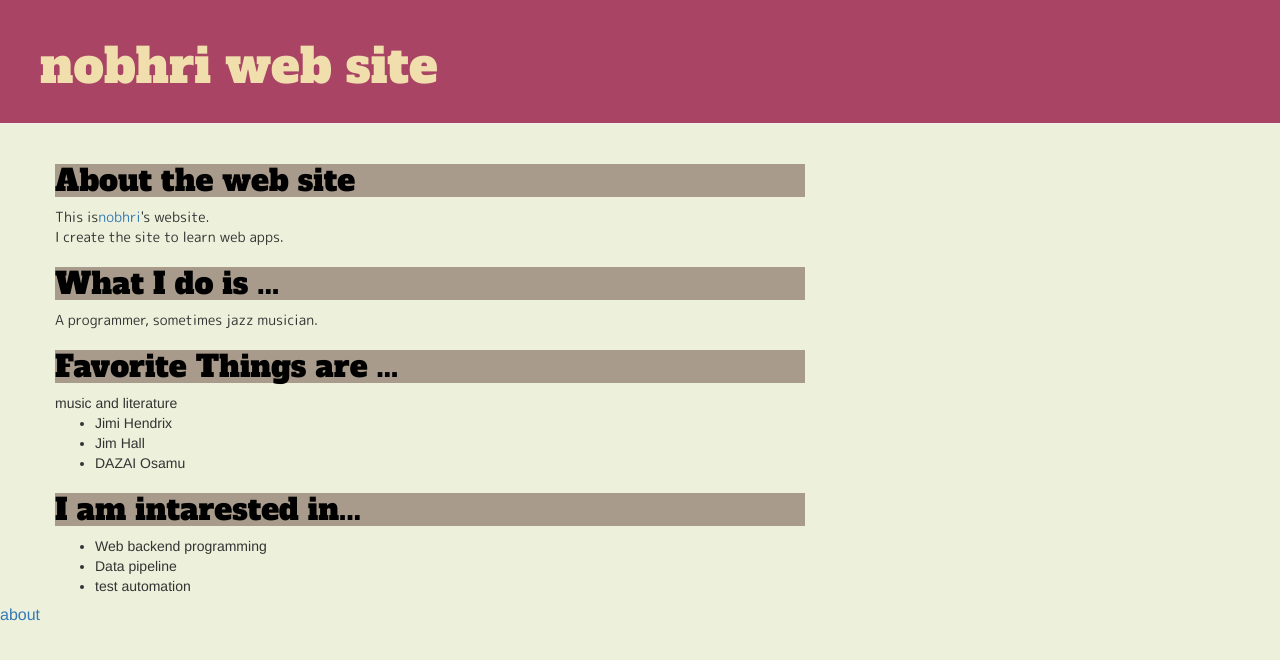
After one commit to nobhri/sample-django-blog, a Django app: page /about/ in a window 1280 px wide. The commit adds this page. Shown: the top 660 px of the page. Run offline with Django 4.2, Linux system fonts and the light colour scheme; some libraries are stand-ins or nearby versions.

Commit message:
feat: add 'about' page

```diff
--- /dev/null
+++ b/blog/templates/blog/about.html
@@ -0,0 +1,23 @@
+{% extends 'blog/base.html' %}
+
+{% block content %}
+
+<h2>About the web site</h2>
+<p>This is<a href="https://github.com/nobhri">nobhri</a>'s website. <br>I create the site to learn web apps.
+</p>
+<h2>What I do is ...</h2>
+<p>A programmer, sometimes jazz musician.</p>
+<h2>Favorite Things are ...</h2>
+<p3>music and literature</p3>
+<ul>
+    <li>Jimi Hendrix</li>
+    <li>Jim Hall</li>
+    <li>DAZAI Osamu</li>
+</ul>
+<h2>I am intarested in...</h2>
+<ul>
+    <li>Web backend programming</li>
+    <li>Data pipeline</li>
+    <li>test automation</li>
+</ul>
+{% endblock %}
--- a/blog/templates/blog/base.html
+++ b/blog/templates/blog/base.html
@@ -2,7 +2,7 @@
 <html>
 
 <head>
-    <title>my blog</title>
+    <title>nobhri web site</title>
     <link rel="stylesheet" href="//maxcdn.bootstrapcdn.com/bootstrap/3.2.0/css/bootstrap.min.css">
     <link rel="stylesheet" href="//maxcdn.bootstrapcdn.com/bootstrap/3.2.0/css/bootstrap-theme.min.css">
     <link rel="preconnect" href="https://fonts.googleapis.com">
@@ -16,7 +16,7 @@
 
 <body>
     <div class="page-header">
-        <h1><a href="">nobhri blog</a></h1>
+        <h1><a href="">nobhri web site</a></h1>
     </div>
     <div class="content container">
         <div class="row">
@@ -26,6 +26,13 @@
             </div>
         </div>
     </div>
+    <div class="page-footer">
+        <table>
+            <tr>
+                <td><a href="{% url 'about' %}">about</a></td>
+            </tr>
+        </table>
+    </div>
 </body>
 
 </html>
--- a/blog/urls.py
+++ b/blog/urls.py
@@ -4,4 +4,5 @@ from . import views
 urlpatterns = [
     path('', views.post_list, name='post_list'),
     path('post/<int:pk>/', views.post_detail, name='post_detail'),
+    path('about/', views.about, name='about'),
 ]
--- a/blog/views.py
+++ b/blog/views.py
@@ -9,3 +9,6 @@ def post_list(request):
 def post_detail(request,pk):
     post = get_object_or_404(Post, pk=pk)
     return render(request, 'blog/post_detail.html', {'post': post})
+
+def about(request):
+    return render(request, 'blog/about.html')
```
